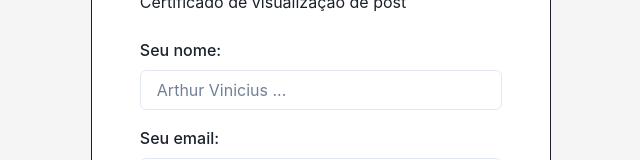
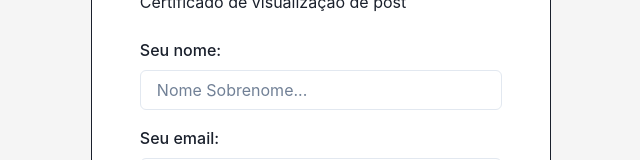
Before and after one commit to thuurzz/front-form-solicita-certificado-nextjs, a Next.js app: page / in a window 1280 px wide. Shown: the part 296-456 px from the top of the page, without its empty margins (319-959 px from the left). Built offline with nearby package versions, Linux system fonts and the light colour scheme.

Commit message:
wip: texto de dica

```diff
--- a/pages/index.tsx
+++ b/pages/index.tsx
@@ -94,7 +94,7 @@ export default function Home() {
             onChange={(e) => setNome(e.target.value)}
             mb={4}
             type={"text"}
-            placeholder="Arthur Vinicius ..."
+            placeholder="Nome Sobrenome..."
           />
           <FormLabel>Seu email:</FormLabel>
           <Input
```
